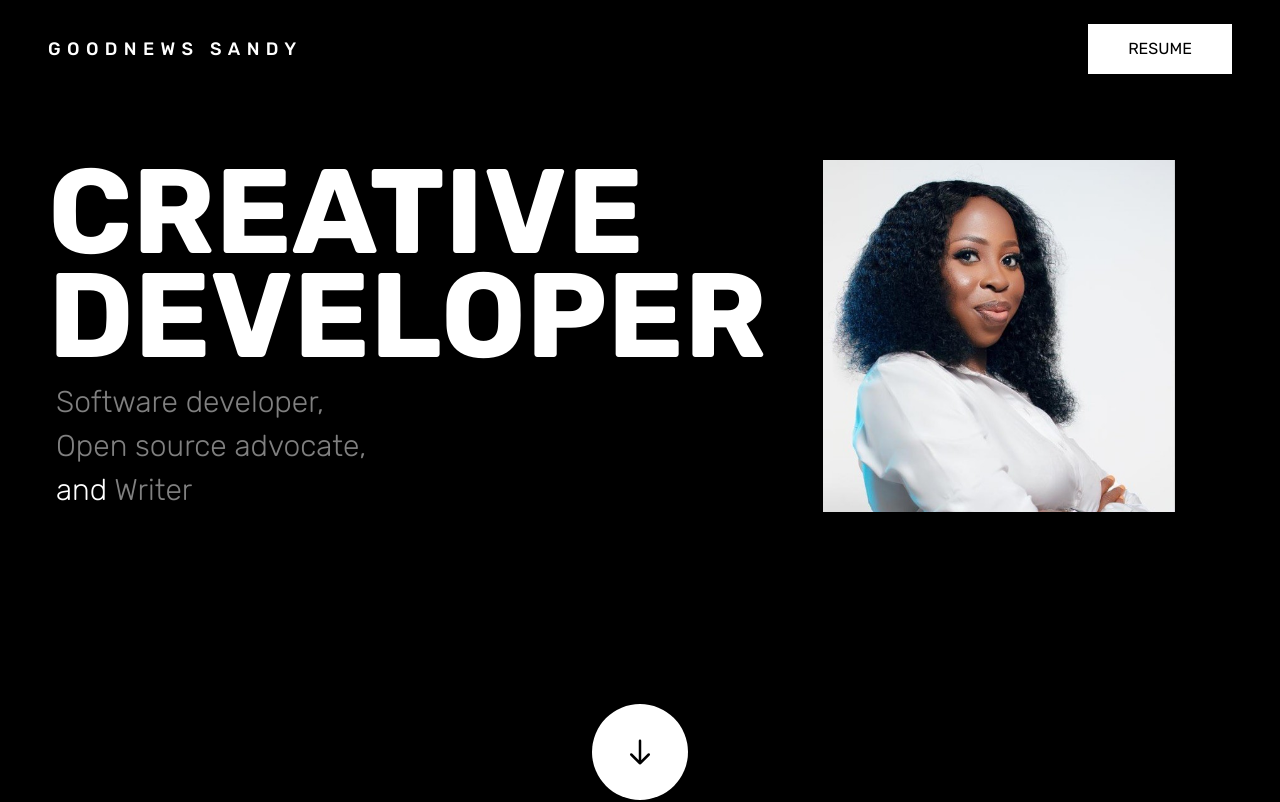
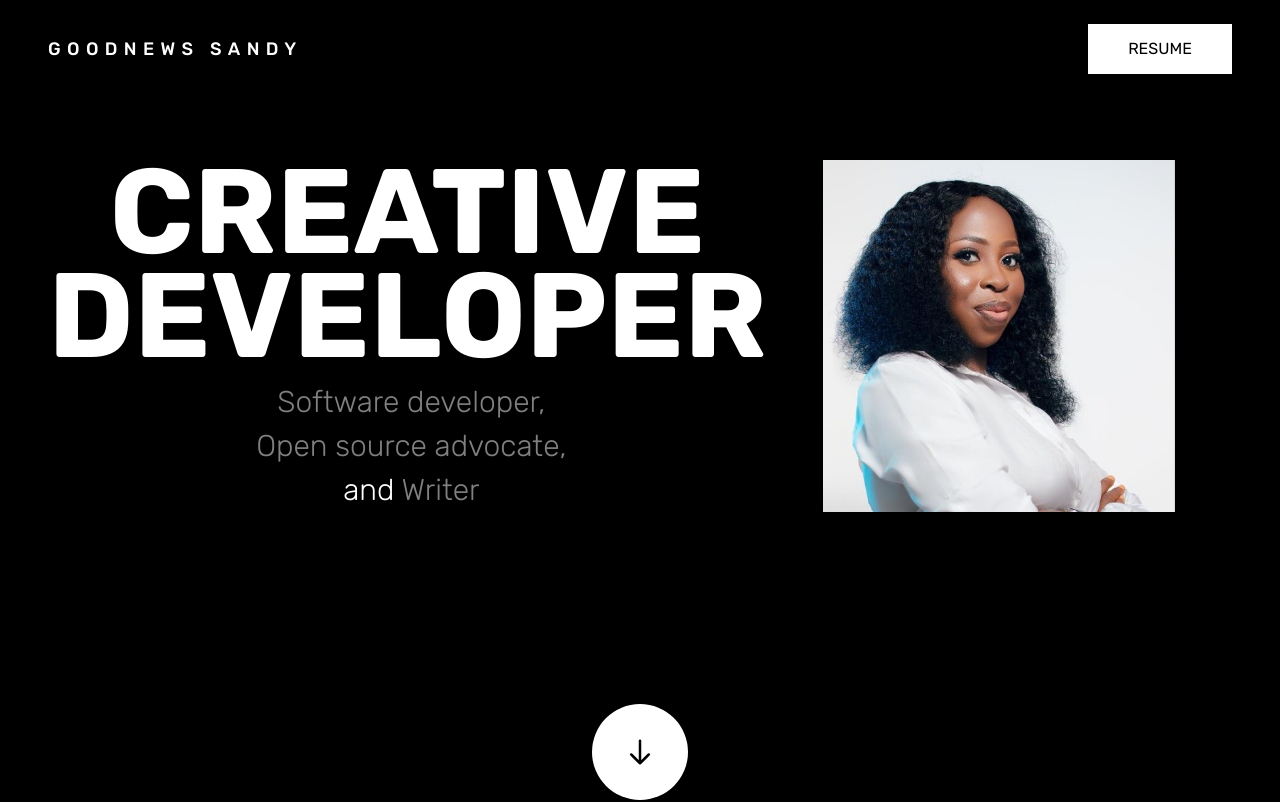
Before and after one commit to sandygudie/sandy_portfolio, a Next.js app: page / in a window 1280 px wide. Shown: the top 802 px of the page. Built offline with nearby package versions, Linux system fonts and the light colour scheme.

Commit message:
Update index.js

```diff
--- a/pages/index.js
+++ b/pages/index.js
@@ -46,7 +46,7 @@ export default function Home() {
             className="pt-40 px-6 lg:px-12 text-left over-flow-hidden relative "
           >
             <div className="flex flex-col-reverse sm:flex-row items-start justify-between">
-              <div className="">
+              <div className="text-center sm:text-initial">
                 <h1 className="font-bold lg:mb-4 text-[2.5rem] md:text-[5rem] lg:text-[7.5rem] leading-[2.5rem] md:leading-[6.5rem]">
                   CREATIVE DEVELOPER
                 </h1>
```
